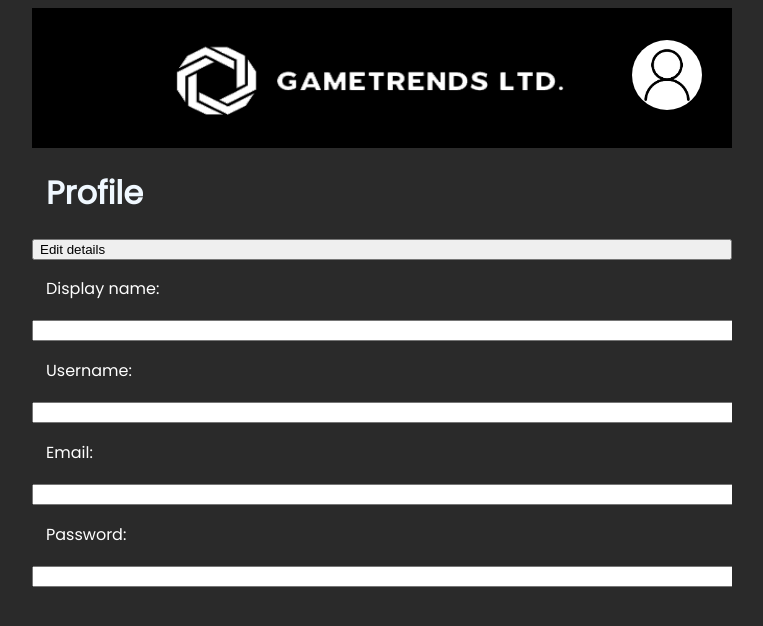
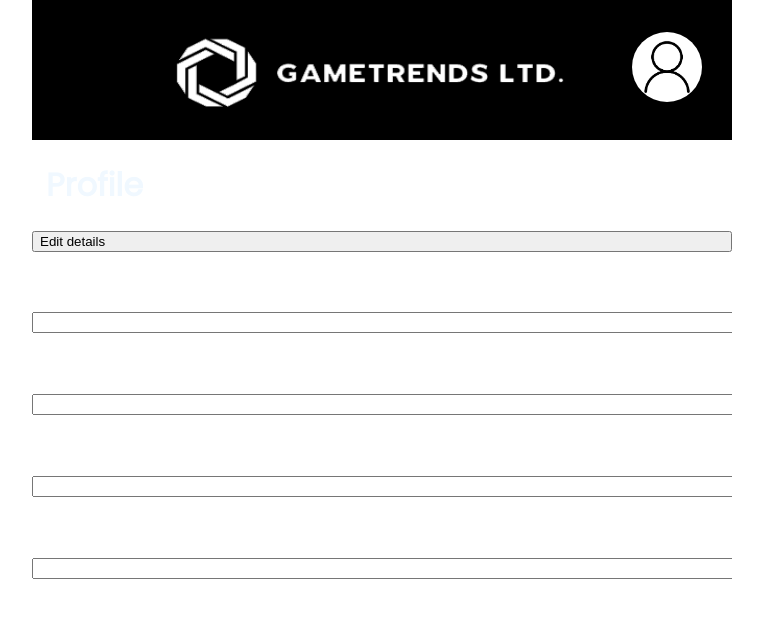
Before and after one commit to novaaaaaaaaaa/game-trends, a Django app: page /profile in a window 1280 px wide. Shown: the top 626 px of the page, without its empty margins (258-1021 px from the left). Run offline with Django 4.2, Linux system fonts and the light colour scheme.

Commit message:
Update main_styles.css - changed main background colour to white for contrast, removed margins so when viewing in 700x1000, fits to window

```diff
--- a/game_trends/main/static/css/main_styles.css
+++ b/game_trends/main/static/css/main_styles.css
@@ -4,8 +4,12 @@
 
 html {
     font-family: 'Poppins', sans-serif;
-    background-color: #2A2A2A;
+    background-color: #ffffff;
     color:aliceblue;
+}
+
+body {
+    margin: 0;
 }
 
 h1 {
```
